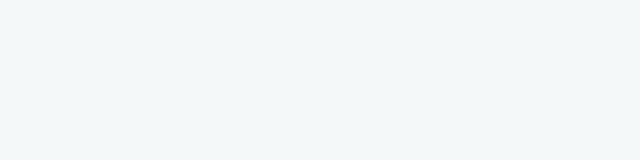
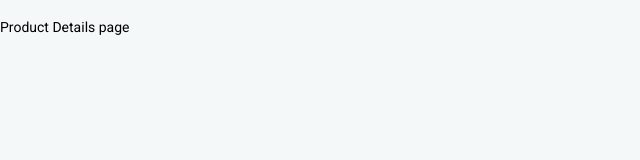
Before and after one commit to Sahak33/Books-App, a React (Create React App) app: page /catalog/5 in a window 1280 px wide. Before the commit this address had no page. Shown: the top 160 px of the page, without its empty margins (0-640 px from the left). Built offline with nearby package versions, Linux system fonts and the light colour scheme.

Commit message:
fix routers

```diff
--- a/src/Routers/index.tsx
+++ b/src/Routers/index.tsx
@@ -5,7 +5,7 @@ import { Routes, Route } from "react-router-dom";
 const Routers = () => (
   <Routes>
     <Route path="/" element={<Catalog />} />
-    <Route path="/:id" element={<ProductDetails />} />
+    <Route path="/catalog/:id" element={<ProductDetails />} />
   </Routes>
 );
 
```
